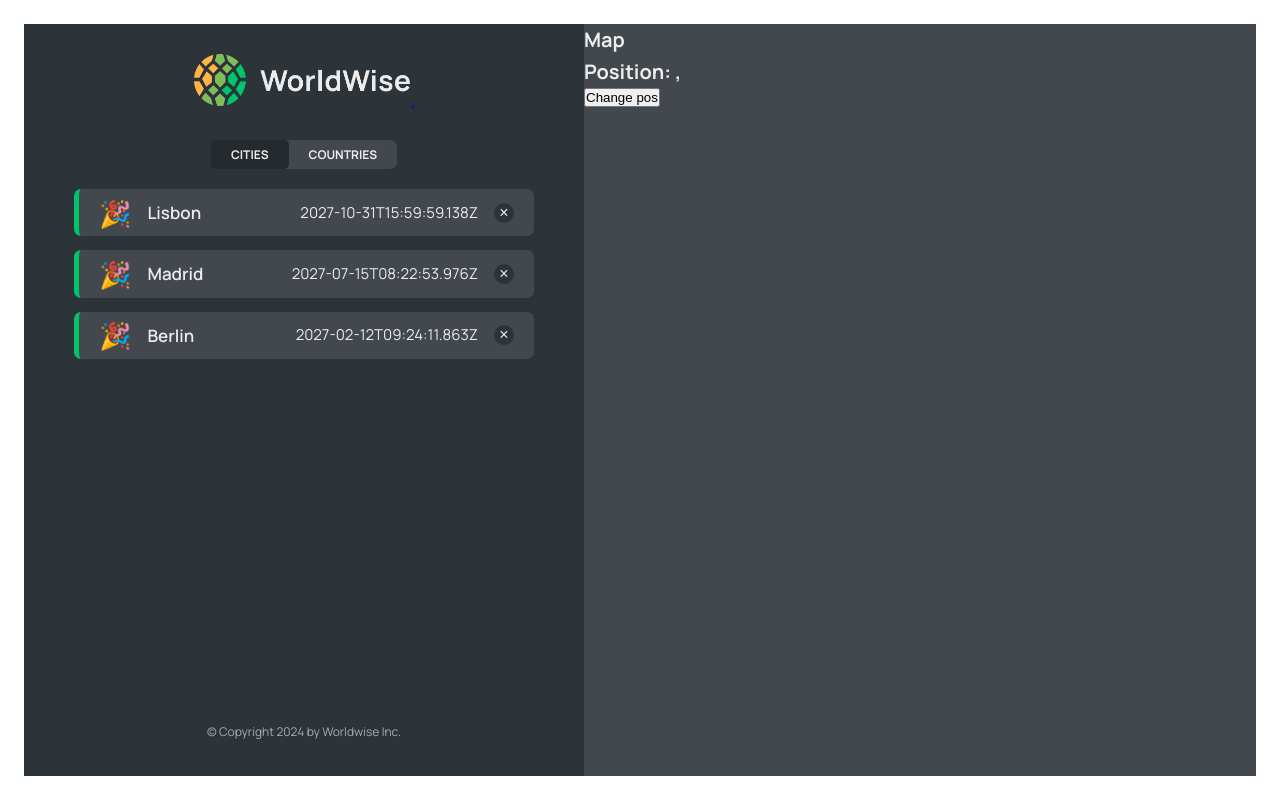
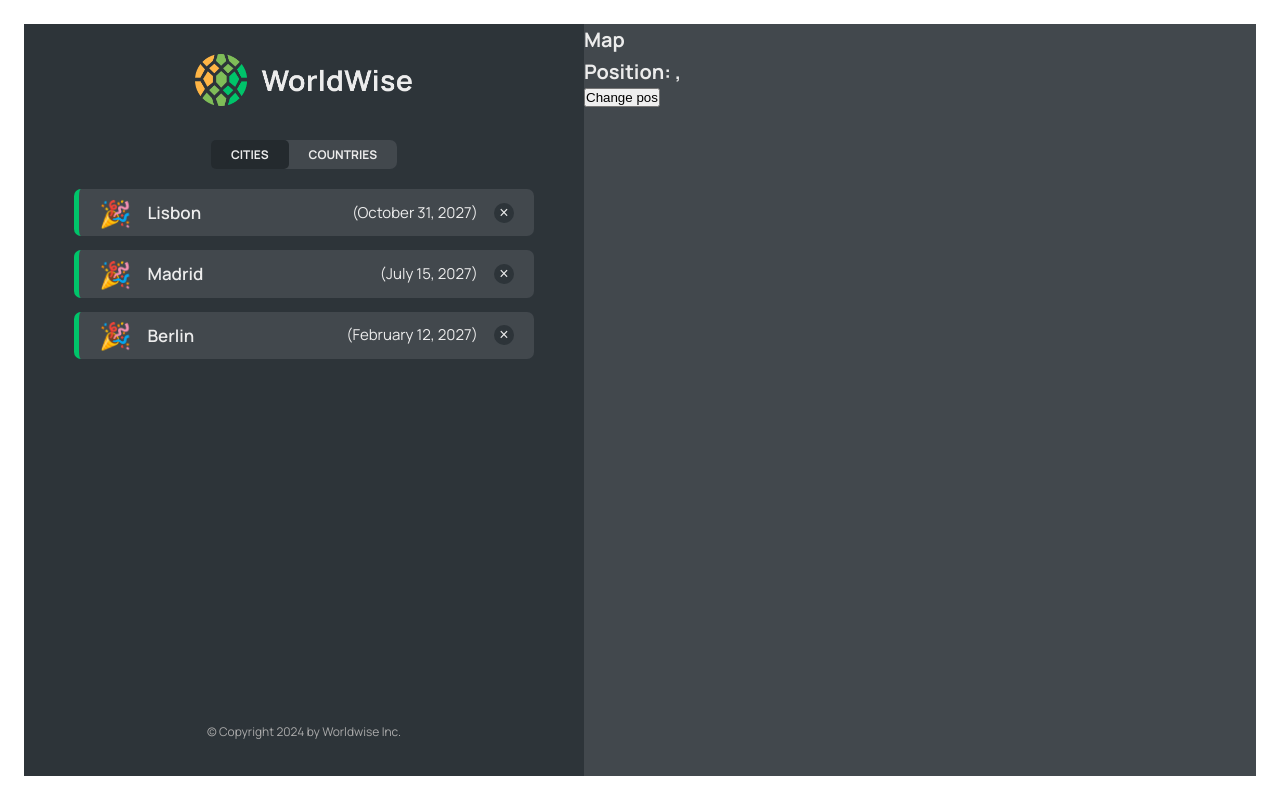
Before and after one commit to ihtishamsaeed414/wiseworld, a React (Vite) app: page /app/cities in a window 1280 px wide. Built offline with nearby package versions, Linux system fonts and the light colour scheme; data requests are answered from the project's data file.

Commit message:
time value and navigation bugs fix in v1.0

```diff
--- a/src/App.jsx
+++ b/src/App.jsx
@@ -1,5 +1,5 @@
 import { useEffect, useState } from "react";
-import { BrowserRouter, Routes, Route } from "react-router-dom";
+import { BrowserRouter, Routes, Route, Navigate } from "react-router-dom";
 
 import HomePage from "./pages/HomePage";
 import Product from "./pages/Product";
@@ -42,10 +42,7 @@ function App() {
         <Route path="pricing" element={<Pricing />} />
         <Route path="login" element={<Login />} />
         <Route path="app" element={<AppLayout />}>
-          <Route
-            index
-            element={<CityList cities={cities} isLoading={isLoading} />}
-          />
+          <Route index element={<Navigate replace to="cities" />} />
           <Route
             path="cities"
             element={<CityList cities={cities} isLoading={isLoading} />}
--- a/src/components/CityItem.jsx
+++ b/src/components/CityItem.jsx
@@ -1,12 +1,12 @@
 import { Link } from "react-router-dom";
 import styles from "./CityItem.module.css";
 
-// const formatDate = (date) =>
-//   new Intl.DateTimeFormat("en", {
-//     day: "numeric",
-//     month: "long",
-//     year: "numeric",
-//   }).format(new Date(date));
+const formatDate = (date) =>
+  new Intl.DateTimeFormat("en", {
+    day: "numeric",
+    month: "long",
+    year: "numeric",
+  }).format(new Date(date));
 
 function CityItem({ city }) {
   const { cityName, emoji, date, id, position } = city;
@@ -18,8 +18,8 @@ function CityItem({ city }) {
       >
         <span className={styles.emoji}>{emoji}</span>
         <h3 className={styles.name}>{cityName}</h3>
-        {/* <time className={styles.date}>({formatDate(date)})</time> */}
-        <time className={styles.date}>{date}</time>
+        <time className={styles.date}>({formatDate(date)})</time>
+        {/* <time className={styles.date}>{date}</time> */}
         <button className={styles.deleteBtn}>&times;</button>
       </Link>
     </li>
--- a/src/components/Logo.jsx
+++ b/src/components/Logo.jsx
@@ -4,7 +4,7 @@ import styles from "./Logo.module.css";
 function Logo() {
   return (
     <Link to="/">
-      <img src="/logo.png" alt="WorldWise logo" className={styles.logo} />;
+      <img src="/logo.png" alt="WorldWise logo" className={styles.logo} />
     </Link>
   );
 }
```
